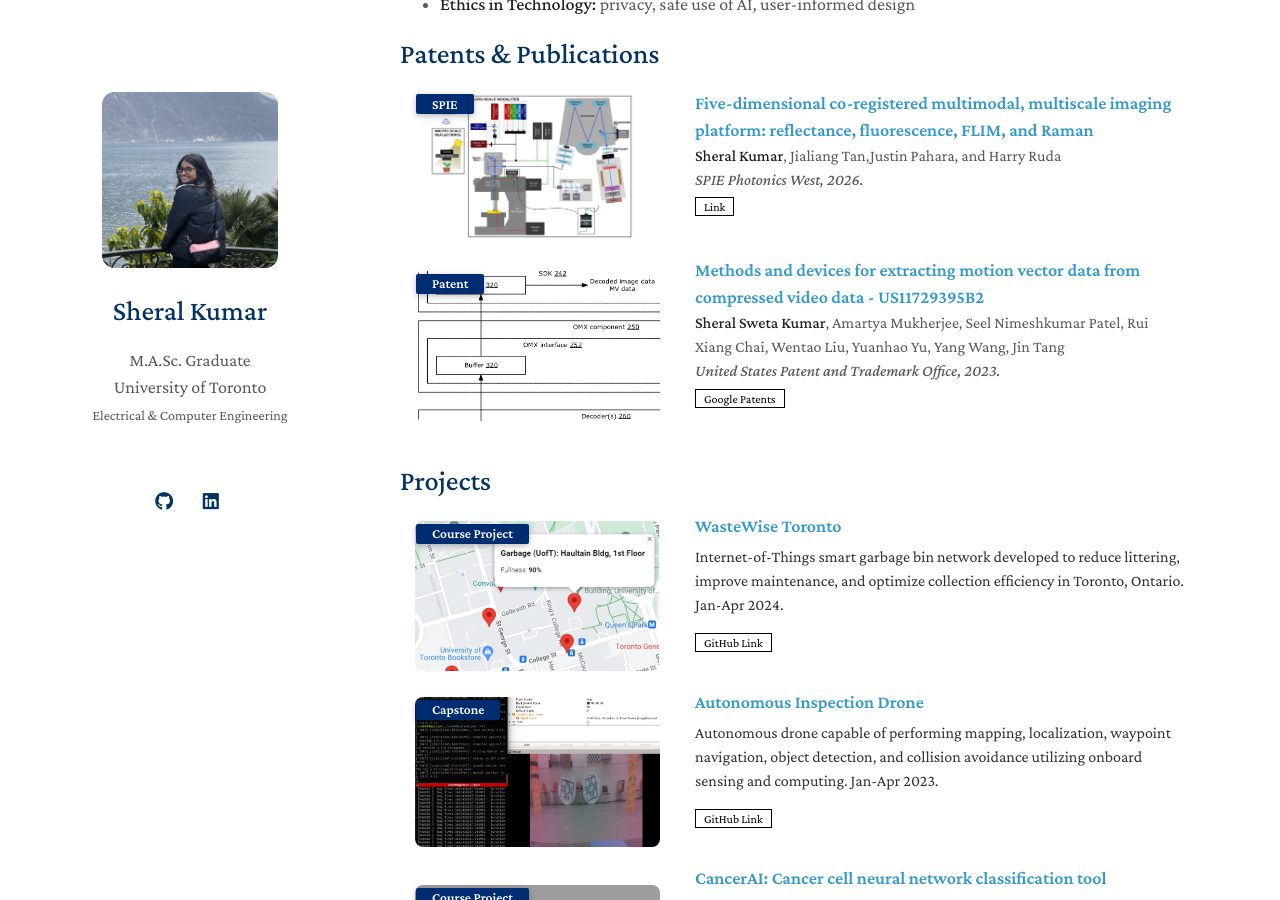
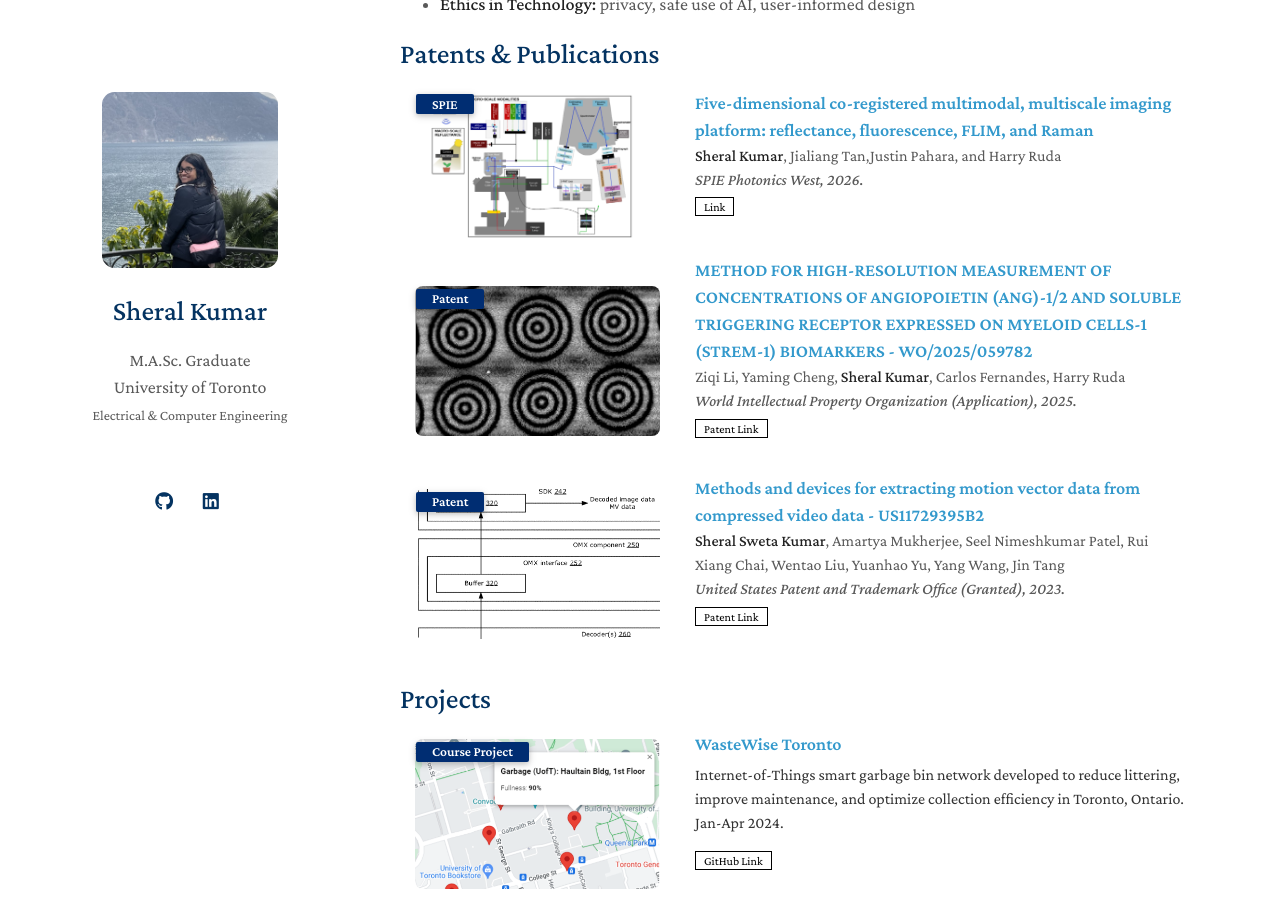
Before and after one commit to sheralskumar/sheralskumar.github.io, a Jekyll site: the page built from index.md, in a window 1280 px wide and 900 px high, scrolled down 511 px. Built offline with Jekyll 4.4.1, drawn with Linux system fonts in a browser that asks for light colours; a style sheet for code colours, icons or effects is not loaded; grey boxes are pictures that could not be loaded.

Commit message:
updated with patent info

```diff
--- a/_data/publications.yml
+++ b/_data/publications.yml
@@ -8,11 +8,19 @@ main:
     page: https://spie.org/photonics-west/presentation/Five-dimensional-co-registered-multimodal-multiscale-imaging-platform--reflectance/13859-9
     image: ./assets/img/system-diagram.png
 
+  - title: "METHOD FOR HIGH-RESOLUTION MEASUREMENT OF CONCENTRATIONS OF ANGIOPOIETIN (ANG)-1/2 AND SOLUBLE TRIGGERING RECEPTOR EXPRESSED ON MYELOID CELLS-1 (STREM-1) BIOMARKERS - WO/2025/059782"
+    authors: Ziqi Li, Yaming Cheng, <strong>Sheral Kumar</strong>, Carlos Fernandes, Harry Ruda
+    conference_short: Patent
+    conference: World Intellectual Property Organization (Application), 2025.
+    title_link: https://patentscope.wipo.int/search/en/detail.jsf?docId=WO2025059782
+    patent: https://patentscope.wipo.int/search/en/detail.jsf?docId=WO2025059782
+    image: ./assets/img/sepsis-patent.png
+
 
   - title: "Methods and devices for extracting motion vector data from compressed video data - US11729395B2"
     authors: <strong>Sheral Sweta Kumar</strong>, Amartya Mukherjee, Seel Nimeshkumar Patel, Rui Xiang Chai, Wentao Liu, Yuanhao Yu, Yang Wang, Jin Tang
     conference_short: Patent
-    conference: United States Patent and Trademark Office, 2023.
+    conference: United States Patent and Trademark Office (Granted), 2023.
     title_link: https://patents.google.com/patent/US11729395B2/en
     patent: https://patents.google.com/patent/US11729395B2/en
     image: ./assets/img/MV-patent.png
--- a/_includes/publications.md
+++ b/_includes/publications.md
@@ -22,7 +22,7 @@
       </div>
     <div class="links">
       {% if link.patent %}
-      <a href="{{ link.patent }}" class="btn btn-sm z-depth-0" role="button" target="_blank" style="font-size:12px;">Google Patents</a>
+      <a href="{{ link.patent }}" class="btn btn-sm z-depth-0" role="button" target="_blank" style="font-size:12px;">Patent Link</a>
       {% endif %}
       {% if link.pdf %}
       <a href="{{ link.pdf }}" class="btn btn-sm z-depth-0" role="button" target="_blank" style="font-size:12px;">PDF</a>
```
Also changed, not shown: assets/img/sepsis-patent.png (added).
